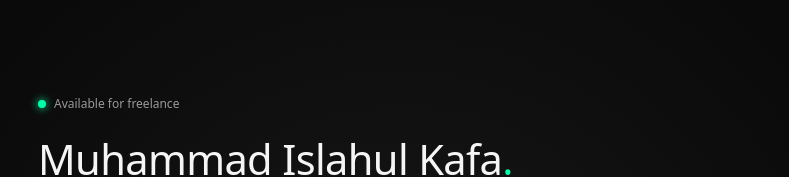
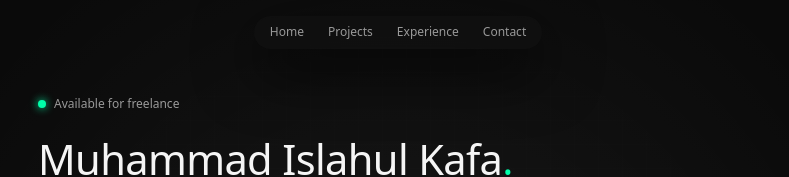
Before and after one commit to leugard21/personal-portfolio, a React (Vite) app: page / in a window 1280 px wide. Shown: the top 177 px of the page, without its empty margins (242-1031 px from the left). Built offline with nearby package versions, Linux system fonts and the light colour scheme.

Commit message:
feat: add floating blurred Header nav with anchor links and integrate into PageShell

```diff
--- /dev/null
+++ b/src/components/Header.tsx
@@ -0,0 +1,23 @@
+export function Header() {
+  return (
+    <header className="fixed left-0 right-0 top-4 z-50 flex justify-center px-4">
+      <div className="flex items-center gap-6 rounded-full border-white/10 bg-bg-card/60 backdrop-blur-sm px-4 py-2 text-meta text-fg-dim shadow-[0_20px_60px_hsl(0_0%_0%/.8)]">
+        <a href="#top" className="hover:text-fg-primary transition-colors">
+          Home
+        </a>
+        <a href="#projects" className="hover:text-fg-primary transition-colors">
+          Projects
+        </a>
+        <a
+          href="#experience"
+          className="hover:text-fg-primary transition-colors"
+        >
+          Experience
+        </a>
+        <a href="#contact" className="hover:text-fg-primary transition-colors">
+          Contact
+        </a>
+      </div>
+    </header>
+  );
+}
--- a/src/components/PageShell.tsx
+++ b/src/components/PageShell.tsx
@@ -1,10 +1,15 @@
+import { Header } from "./Header";
+
 type PageShellProps = {
   children: React.ReactNode;
 };
 
 export function PageShell({ children }: PageShellProps) {
   return (
-    <main className="relative min-h-dvh bg-bg-page text-fg-primary overflow-hidden">
+    <main
+      id="top"
+      className="relative min-h-dvh bg-bg-page text-fg-primary overflow-hidden"
+    >
       <div
         className="pointer-events-none absolute inset-0 bg-[radial-gradient(circle_at_center,hsl(0_0%_100%/0.06)_0,transparent_70%)]"
         aria-hidden="true"
@@ -20,6 +25,8 @@ export function PageShell({ children }: PageShellProps) {
         "
       />
 
+      <Header />
+
       <div className="page-inner">{children}</div>
     </main>
   );
--- a/src/sections/Hero.tsx
+++ b/src/sections/Hero.tsx
@@ -2,7 +2,7 @@ import { Github, Linkedin } from "lucide-react";
 
 export function Hero() {
   return (
-    <section className="flex flex-col gap-6">
+    <section id="home" className="flex flex-col gap-6">
       <div className="inline-flex items-center gap-2 text-meta">
         <span className="inline-block h-2 w-2 rounded-full bg-accent shadow-[0_0_8px_var(--color-accent)]" />
         <span>Available for freelance</span>
--- a/src/sections/Projects.tsx
+++ b/src/sections/Projects.tsx
@@ -1,6 +1,6 @@
 export function Projects() {
   return (
-    <section className="grid gap-4 sm:grid-cols-2">
+    <section id="projects" className="grid gap-4 sm:grid-cols-2">
       <div className="card-surface">Project highlight card placeholder</div>
 
       <div className="card-surface">Experience / skills card placeholder</div>
```
